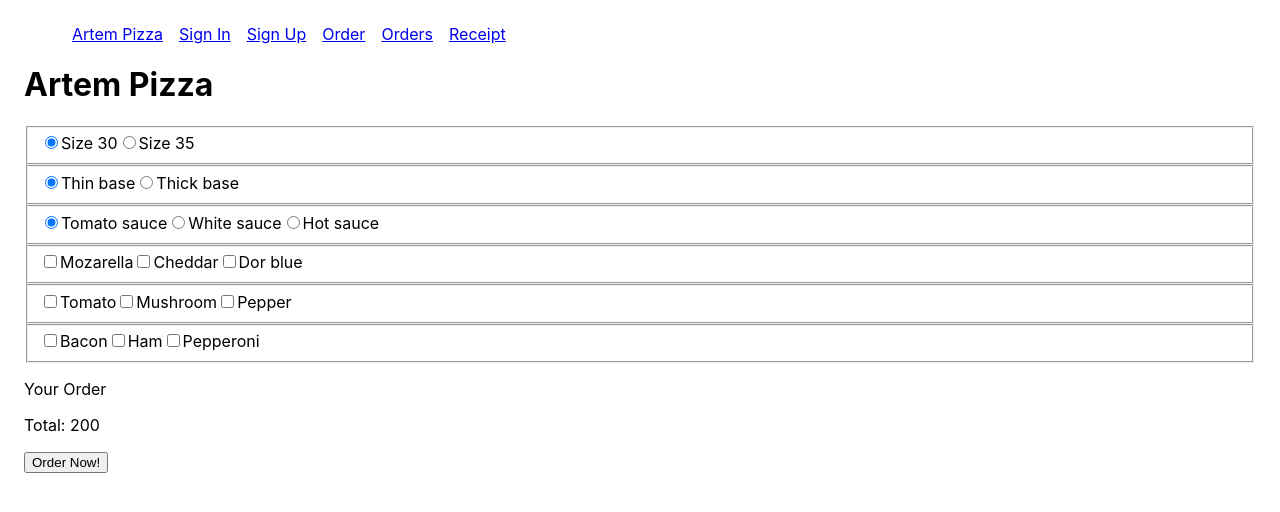
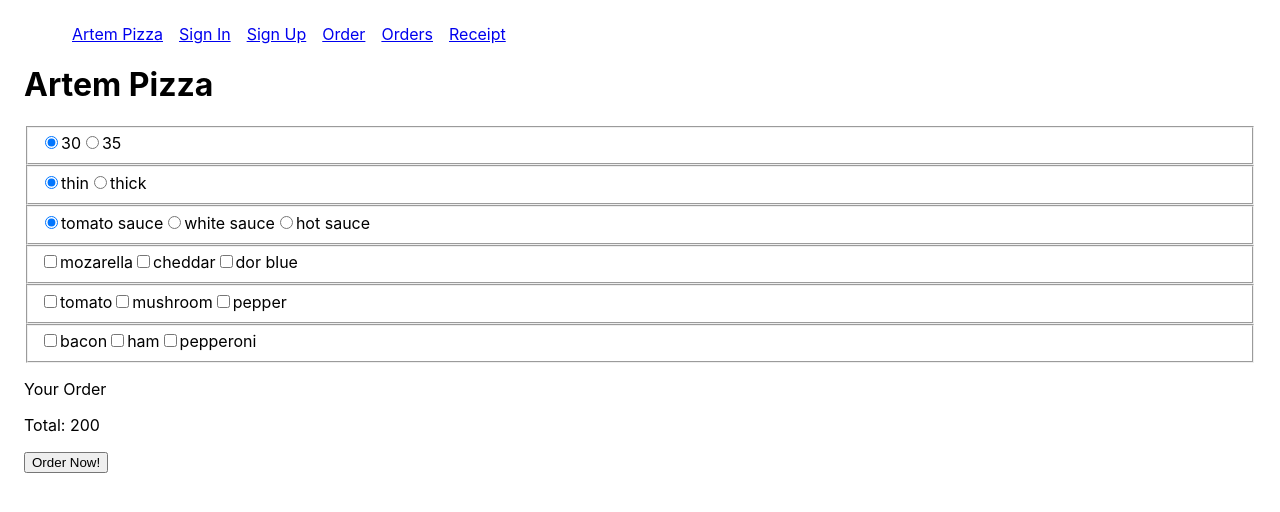
Before and after one commit to tan75/papaginos, a React (Create React App) app: page / in a window 1280 px wide. Shown: the top 512 px of the page. Built offline with nearby package versions, Linux system fonts and the light colour scheme.

Commit message:
Simplify components, fix tests

```diff
--- /dev/null
+++ b/src/pizzaComponents/BaseComponent.js
@@ -0,0 +1,14 @@
+import React, { forwardRef } from 'react';
+
+const BaseComponent = forwardRef(({ name, value, ...restProps }, ref) => {
+  return (
+    <label className="margin">
+      <input ref={ref} type="radio" name={name} value={value} {...restProps} />
+      {value}
+    </label>
+  );
+});
+
+BaseComponent.displayName = 'BaseComponent';
+
+export default BaseComponent;
--- /dev/null
+++ b/src/pizzaComponents/ExtraComponent.js
@@ -0,0 +1,20 @@
+import React, { forwardRef } from 'react';
+
+const ExtraComponent = forwardRef(({ name, value, ...restProps }, ref) => {
+  return (
+    <label className="margin">
+      <input
+        ref={ref}
+        type="checkbox"
+        name={name}
+        value={value}
+        {...restProps}
+      />
+      {value}
+    </label>
+  );
+});
+
+ExtraComponent.displayName = 'ExtraComponent';
+
+export default ExtraComponent;
--- a/src/pizzaComponents/PizzaComponent.js
+++ /dev/null
@@ -1,30 +0,0 @@
-import React from 'react';
-
-const PizzaComponent = ({
-  htmlFor,
-  id,
-  type,
-  name,
-  value,
-  checked,
-  onChange,
-  labelName,
-}) => {
-  return (
-    <>
-      <label htmlFor={htmlFor}>
-        <input
-          id={id}
-          type={type}
-          name={name}
-          value={value}
-          checked={checked}
-          onChange={onChange}
-        />
-        {labelName}
-      </label>
-    </>
-  );
-};
-
-export default PizzaComponent;
--- a/src/pizzaComponents/PizzaComponents.js
+++ b/src/pizzaComponents/PizzaComponents.js
@@ -1,195 +1,117 @@
 import React from 'react';
-import PizzaComponent from './PizzaComponent';
+import ExtraComponent from './ExtraComponent';
+import BaseComponent from './BaseComponent';
 
 const PizzaComponents = ({ state, handleChange }) => {
   return (
     <>
       <fieldset>
-        <PizzaComponent
-          handleChange={handleChange}
-          htmlFor="size30"
-          id="size30"
-          type="radio"
+        <BaseComponent
           name="size"
           value="30"
-          checked={state?.size === '30'}
-          onChange={(e) => handleChange(e)}
-          labelName="Size 30"
+          checked={state?.size?.includes('30')}
+          onChange={handleChange}
         />
-        <PizzaComponent
-          handleChange={handleChange}
-          htmlFor="size35"
-          id="size35"
-          type="radio"
+        <BaseComponent
           name="size"
           value="35"
-          checked={state?.size === '35'}
-          onChange={(e) => handleChange(e)}
-          labelName="Size 35"
+          checked={state?.size?.includes('35')}
+          onChange={handleChange}
         />
       </fieldset>
       <fieldset>
-        <PizzaComponent
-          handleChange={handleChange}
-          htmlFor="baseThin"
-          id="baseThin"
-          type="radio"
+        <BaseComponent
           name="base"
           value="thin"
-          checked={state?.base === 'thin'}
-          onChange={(e) => handleChange(e)}
-          labelName="Thin base"
+          checked={state?.base?.includes('thin')}
+          onChange={handleChange}
         />
-        <PizzaComponent
-          handleChange={handleChange}
-          htmlFor="baseThick"
-          id="baseThick"
-          type="radio"
+        <BaseComponent
           name="base"
           value="thick"
-          checked={state?.base === 'thick'}
-          onChange={(e) => handleChange(e)}
-          labelName="Thick base"
+          checked={state?.base?.includes('thick')}
+          onChange={handleChange}
         />
       </fieldset>
       <fieldset>
-        <PizzaComponent
-          handleChange={handleChange}
-          htmlFor="sauceTomato"
-          id="sauceTomato"
-          type="radio"
+        <BaseComponent
           name="sauce"
-          value="tomato"
-          checked={state?.sauce === 'tomato'}
-          onChange={(e) => handleChange(e)}
-          labelName="Tomato sauce"
+          value="tomato sauce"
+          checked={state?.sauce?.includes('tomato sauce')}
+          onChange={handleChange}
         />
-        <PizzaComponent
-          handleChange={handleChange}
-          htmlFor="sauceWhite"
-          id="sauceWhite"
-          type="radio"
+
+        <BaseComponent
           name="sauce"
-          value="white"
-          checked={state?.sauce === 'white'}
-          onChange={(e) => handleChange(e)}
-          labelName="White sauce"
+          value="white sauce"
+          checked={state?.sauce?.includes('white sauce')}
+          onChange={handleChange}
         />
-        <PizzaComponent
-          handleChange={handleChange}
-          htmlFor="sauceHot"
-          id="sauceHot"
-          type="radio"
+        <BaseComponent
           name="sauce"
-          value="hot"
-          checked={state?.sauce === 'hot'}
-          onChange={(e) => handleChange(e)}
-          labelName="Hot sauce"
+          value="hot sauce"
+          checked={state?.sauce?.includes('hot sauce')}
+          onChange={handleChange}
         />
       </fieldset>
       <fieldset>
-        <PizzaComponent
-          handleChange={handleChange}
-          htmlFor="cheeseMozarella"
-          id="cheeseMozarella"
-          type="checkbox"
+        <ExtraComponent
           name="cheese"
           value="mozarella"
           checked={state?.cheese?.includes('mozarella')}
-          onChange={(e) => handleChange(e)}
-          labelName="Mozarella"
+          onChange={handleChange}
         />
-        <PizzaComponent
-          handleChange={handleChange}
-          htmlFor="cheeseCheddar"
-          id="cheeseCheddar"
-          type="checkbox"
+        <ExtraComponent
           name="cheese"
           value="cheddar"
           checked={state?.cheese?.includes('cheddar')}
-          onChange={(e) => handleChange(e)}
-          labelName="Cheddar"
+          onChange={handleChange}
         />
-        <PizzaComponent
-          handleChange={handleChange}
-          htmlFor="cheeseDorBlue"
-          id="cheeseDorBlue"
-          type="checkbox"
+        <ExtraComponent
           name="cheese"
           value="dor blue"
           checked={state?.cheese?.includes('dor blue')}
-          onChange={(e) => handleChange(e)}
-          labelName="Dor blue"
+          onChange={handleChange}
         />
       </fieldset>
       <fieldset>
-        <PizzaComponent
-          handleChange={handleChange}
-          htmlFor="vegTomato"
-          id="vegTomato"
-          type="checkbox"
+        <ExtraComponent
           name="veg"
           value="tomato"
           checked={state?.veg?.includes('tomato')}
-          onChange={(e) => handleChange(e)}
-          labelName="Tomato"
+          onChange={handleChange}
         />
-        <PizzaComponent
-          handleChange={handleChange}
-          htmlFor="vegMushroom"
-          id="vegMushroom"
-          type="checkbox"
+        <ExtraComponent
           name="veg"
           value="mushroom"
           checked={state?.veg?.includes('mushroom')}
-          onChange={(e) => handleChange(e)}
-          labelName="Mushroom"
+          onChange={handleChange}
         />
-        <PizzaComponent
-          handleChange={handleChange}
-          htmlFor="vegPepper"
-          id="vegPepper"
-          type="checkbox"
+        <ExtraComponent
           name="veg"
           value="pepper"
           checked={state?.veg?.includes('pepper')}
-          onChange={(e) => handleChange(e)}
-          labelName="Pepper"
+          onChange={handleChange}
         />
       </fieldset>
       <fieldset>
-        <PizzaComponent
-          handleChange={handleChange}
-          htmlFor="meatBacon"
-          id="meatBacon"
-          type="checkbox"
+        <ExtraComponent
           name="meat"
           value="bacon"
           checked={state?.meat?.includes('bacon')}
-          onChange={(e) => handleChange(e)}
-          labelName="Bacon"
+          onChange={handleChange}
         />
-        <PizzaComponent
-          handleChange={handleChange}
-          htmlFor="meatHam"
-          id="meatHam"
-          type="checkbox"
+        <ExtraComponent
           name="meat"
           value="ham"
           checked={state?.meat?.includes('ham')}
-          onChange={(e) => handleChange(e)}
-          labelName="Ham"
+          onChange={handleChange}
         />
-        <PizzaComponent
-          handleChange={handleChange}
-          htmlFor="meatPepperoni"
-          id="meatPepperoni"
-          type="checkbox"
+        <ExtraComponent
           name="meat"
           value="pepperoni"
           checked={state?.meat?.includes('pepperoni')}
-          onChange={(e) => handleChange(e)}
-          labelName="Pepperoni"
+          onChange={handleChange}
         />
       </fieldset>
     </>
--- a/src/pizzaComponents/PizzaConstructor.js
+++ b/src/pizzaComponents/PizzaConstructor.js
@@ -7,7 +7,7 @@ import { addExtra, removeExtra, selectBaseOptions } from '../reducer/actions';
 const initialOrderState = {
   size: '30',
   base: 'thin',
-  sauce: 'tomato',
+  sauce: 'tomato sauce',
   cheese: [],
   veg: [],
   meat: [],
```
Also changed, not shown: 1 other file (tests, documents, lock files or other folders).
